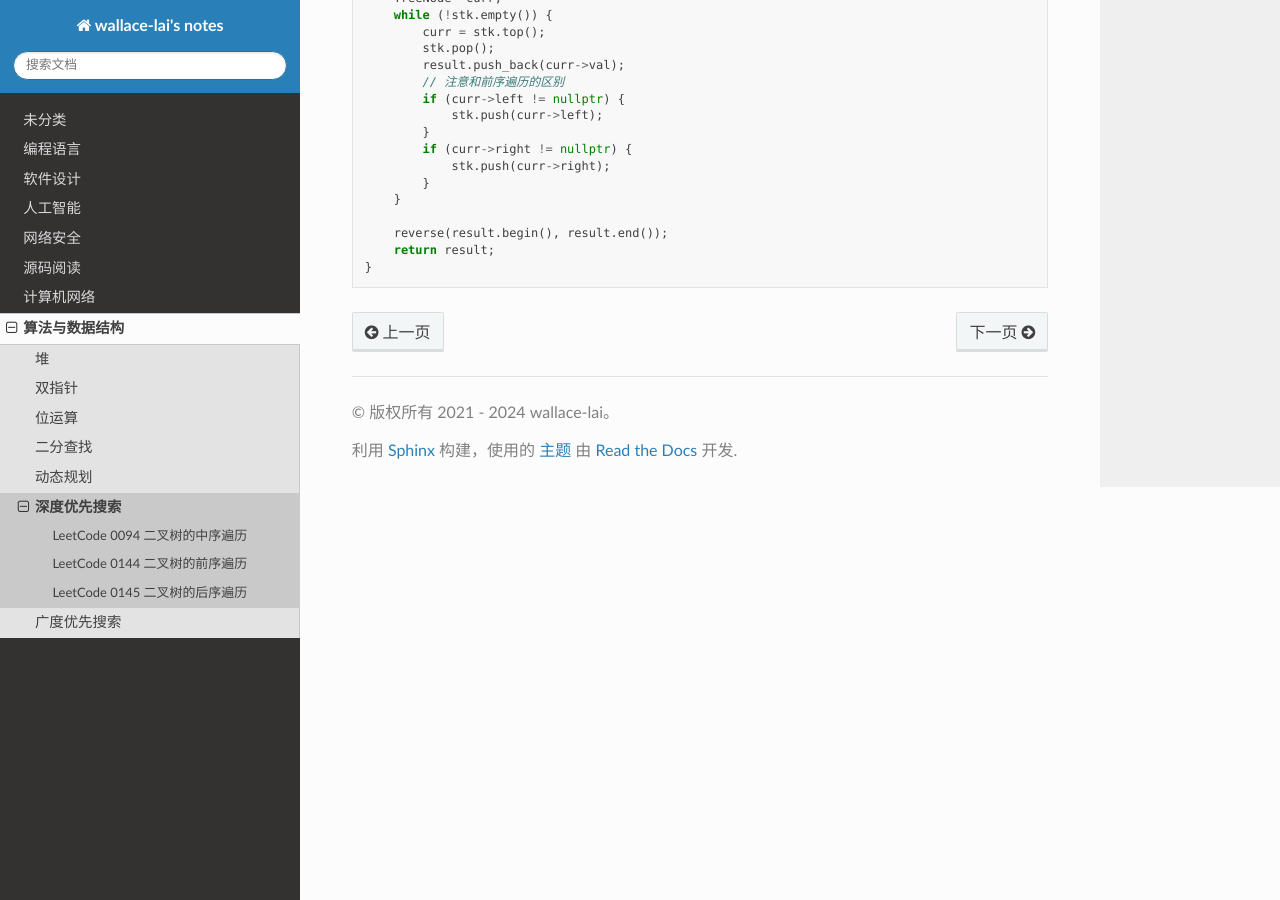
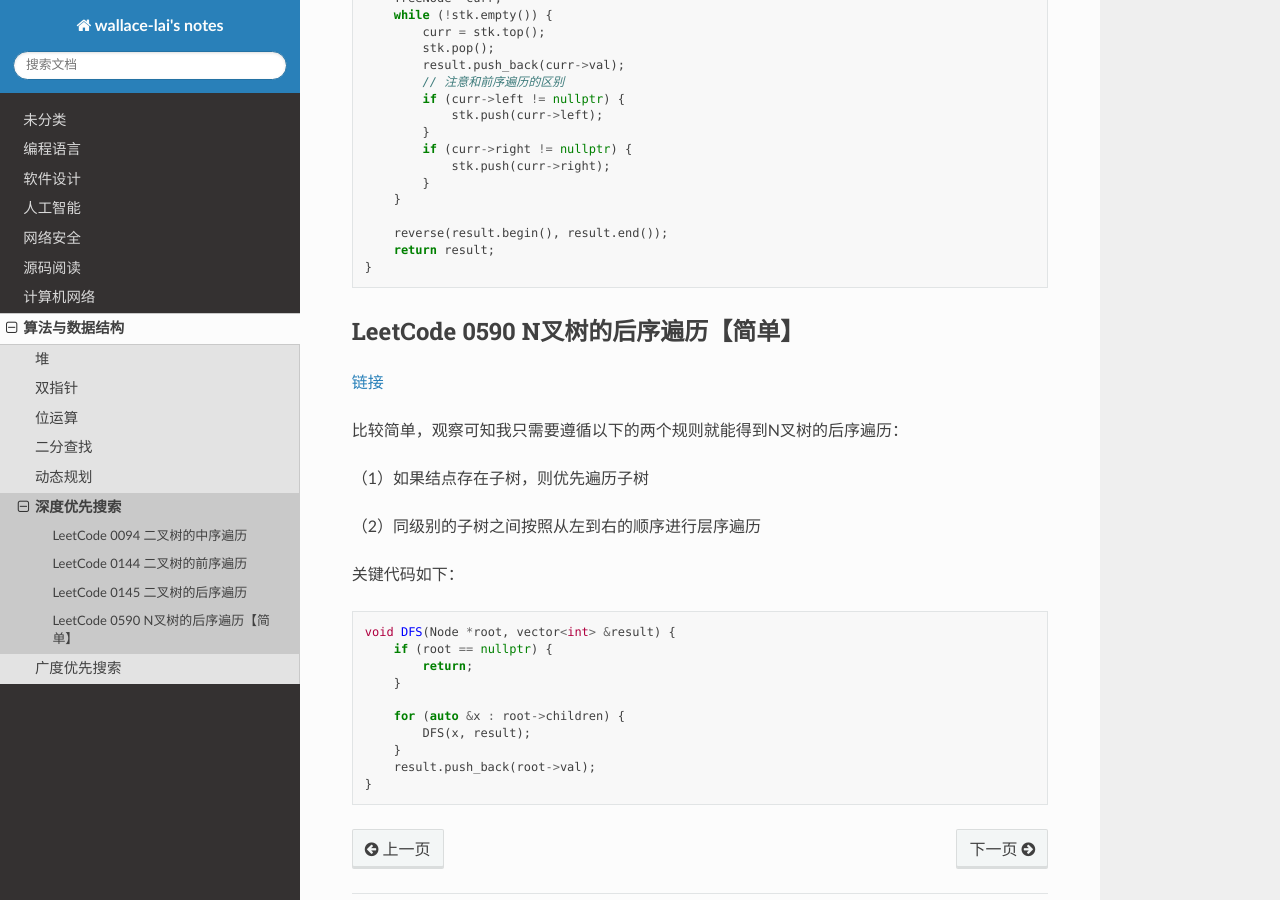
Before and after one commit to wallace-lai/learning-notes, a Sphinx documentation site: the page built from source/DataStructureAndAlgorithm/dfs.md, in a window 1280 px wide and 900 px high, scrolled down 2502 px. Built offline with Sphinx 7.4.7 and the Read the Docs theme 2.0.0, drawn with Linux system fonts in a browser that asks for light colours.

Commit message:
update post dfs.md

````diff
--- a/source/DataStructureAndAlgorithm/dfs.md
+++ b/source/DataStructureAndAlgorithm/dfs.md
@@ -113,3 +113,28 @@ vector<int> postorderTraversal(TreeNode* root) {
     return result;
 }
 ```
+
+## LeetCode 0590 N叉树的后序遍历【简单】
+
+[链接](https://leetcode.cn/problems/n-ary-tree-postorder-traversal/description/)
+
+比较简单，观察可知我只需要遵循以下的两个规则就能得到N叉树的后序遍历：
+
+（1）如果结点存在子树，则优先遍历子树
+
+（2）同级别的子树之间按照从左到右的顺序进行层序遍历
+
+关键代码如下：
+
+```cpp
+void DFS(Node *root, vector<int> &result) {
+    if (root == nullptr) {
+        return;
+    }
+
+    for (auto &x : root->children) {
+        DFS(x, result);
+    }
+    result.push_back(root->val);
+}
+```
````
